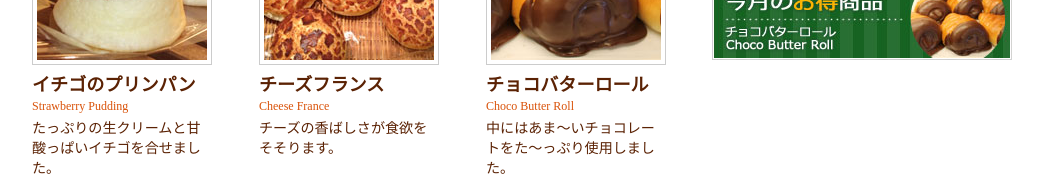
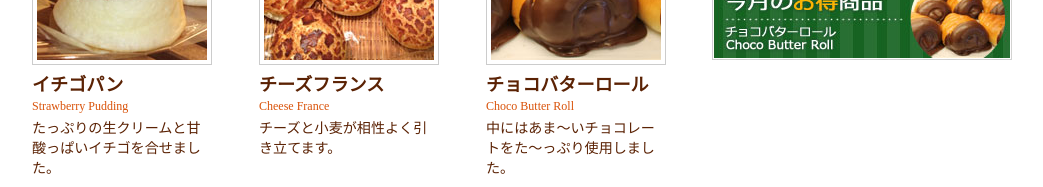
Before and after one commit to tanaka33/bakery, a plain HTML site: page products.html in a window 1280 px wide. Shown: the part 320-507 px from the top of the page, without its empty margins (118-1161 px from the left). Drawn offline with Linux system fonts and the light colour scheme.

Commit message:
商品情報編集

```diff
--- a/products.html
+++ b/products.html
@@ -26,7 +26,7 @@
 			<div id="prodlist">
 				<ul>
 					<li><a href="item.html"><img src="images/product_01.jpg" alt="イチゴのプリンパン" /></a>
-						<p class="prod_name">イチゴのプリンパン</p>
+						<p class="prod_name">イチゴパン</p>
 						<p class="prod_name_eng">Strawberry Pudding</p>
 						<p>たっぷりの生クリームと甘酸っぱいイチゴを合せました。</p>
 						<p class="label"><img src="images/badge_new.png" width="80" height="80" alt="New" /></p>
@@ -34,7 +34,7 @@
 					<li><a href="#"><img src="images/product_02.jpg" alt="チーズフランス" /></a>
 						<p class="prod_name">チーズフランス</p>
 						<p class="prod_name_eng">Cheese France</p>
-						<p>チーズの香ばしさが食欲をそそります。</p>
+						<p>チーズと小麦が相性よく引き立てます。</p>
 						<p class="label"><img src="images/badge_wine.png" width="80" height="80" alt="ワインにピッタリ" /></p>
 					</li>
 					<li class="prod_right"><a href="#"><img src="images/product_03.jpg" alt="チョコバターロール" /></a>
```
